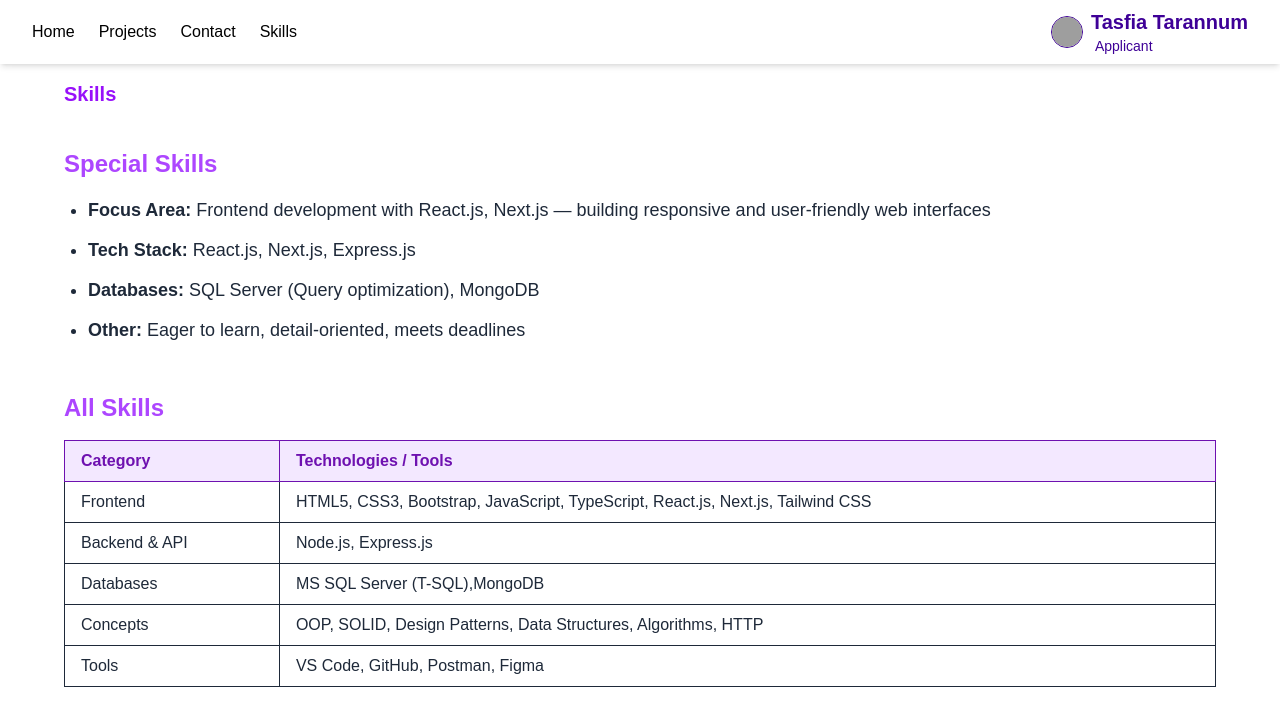
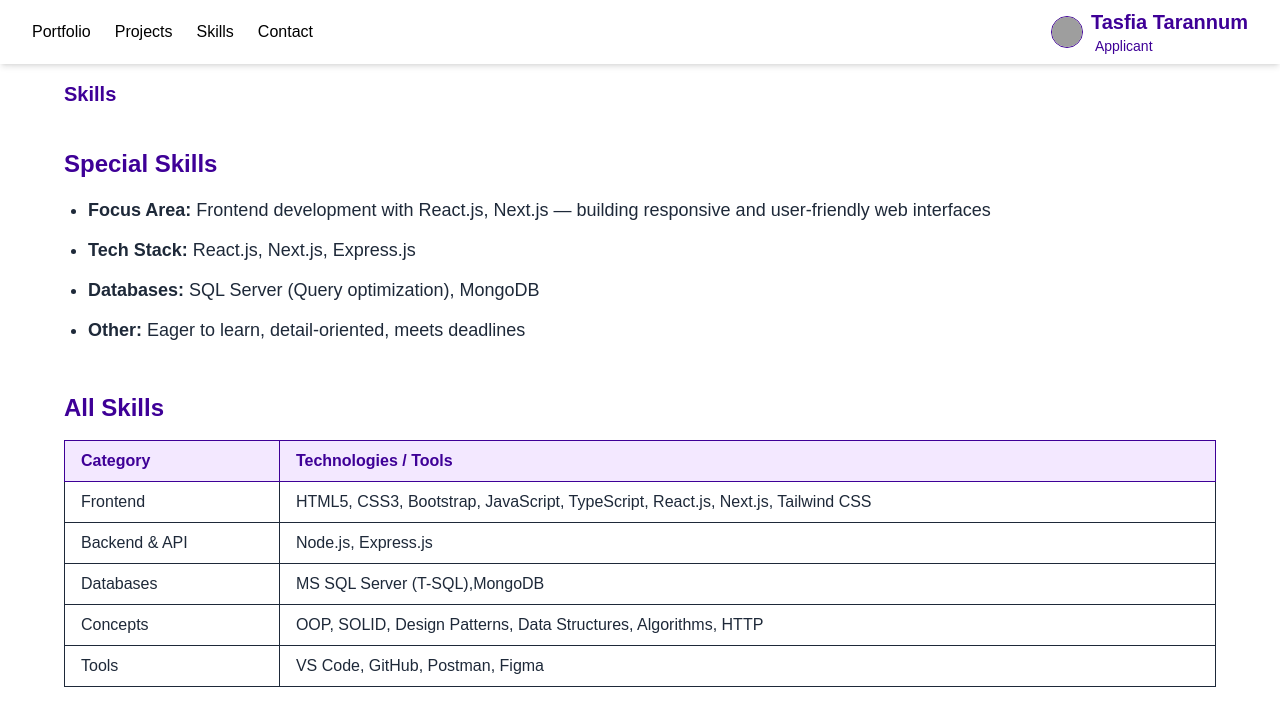
Before and after one commit to tarannumtasfia/dashboard, a Next.js app: page /skills in a window 1280 px wide. Shown: the top 726 px of the page. Built offline with nearby package versions, Linux system fonts and the light colour scheme; grey boxes are pictures that could not be loaded.

Commit message:
commited

```diff
--- a/src/app/components/Navbar.js
+++ b/src/app/components/Navbar.js
@@ -18,7 +18,7 @@ export default function Navbar() {
               href="/"
               className="hover:text-indigo-600 font-medium text-black"
             >
-              Home
+              Portfolio
             </Link>
             <Link
               href="/projects"
@@ -26,17 +26,18 @@ export default function Navbar() {
             >
               Projects
             </Link>
+
+            <Link
+              href="/skills"
+              className="hover:text-indigo-600 font-medium text-black"
+            >
+              Skills
+            </Link>
             <Link
               href="/contact"
               className="hover:text-indigo-600 font-medium text-black"
             >
               Contact
-            </Link>
-            <Link
-              href="/skills"
-              className="hover:text-indigo-600 font-medium text-black"
-            >
-              Skills
             </Link>
           </div>
 
@@ -79,7 +80,7 @@ export default function Navbar() {
               onClick={() => setIsOpen(false)}
               className="w-full text-left px-4 py-2 rounded-lg text-gray-900 font-bold hover:bg-indigo-50 hover:text-indigo-700 transition"
             >
-              Home
+              Portfolio
             </Link>
             <Link
               href="/projects"
@@ -88,6 +89,14 @@ export default function Navbar() {
             >
               Projects
             </Link>
+
+            <Link
+              href="/skills"
+              onClick={() => setIsOpen(false)}
+              className="w-full text-left px-4 py-2 rounded-lg text-gray-900 font-bold hover:bg-indigo-50 hover:text-indigo-700 transition"
+            >
+              Skills
+            </Link>
             <Link
               href="/contact"
               onClick={() => setIsOpen(false)}
@@ -95,13 +104,6 @@ export default function Navbar() {
             >
               Contact
             </Link>
-            <Link
-              href="/skills"
-              onClick={() => setIsOpen(false)}
-              className="w-full text-left px-4 py-2 rounded-lg text-gray-900 font-bold hover:bg-indigo-50 hover:text-indigo-700 transition"
-            >
-              Skills
-            </Link>
           </div>
         )}
       </div>
--- a/src/app/skills/page.js
+++ b/src/app/skills/page.js
@@ -4,11 +4,11 @@ export default function SkillsPage() {
   return (
     <main className="min-h-screen bg-white px-6 py-12 pt-20 text-gray-800">
       <section className="max-w-6xl mx-auto">
-        <h1 className="text-xl font-bold text-purple-600 mb-10">Skills</h1>
+        <h1 className="text-xl font-bold text-[#3e0097] mb-10">Skills</h1>
 
         {/* Special Skills Section */}
         <div className="mb-12">
-          <h2 className="text-2xl font-semibold text-purple-500 mb-4">Special Skills</h2>
+          <h2 className="text-2xl font-semibold text-[#3e0097] mb-4">Special Skills</h2>
           <ul className="space-y-3 list-disc pl-6 text-lg">
             <li><strong>Focus Area:</strong> Frontend development with React.js, Next.js — building responsive and user-friendly web interfaces</li>
             <li><strong>Tech Stack:</strong> React.js, Next.js, Express.js</li>
@@ -20,10 +20,10 @@ export default function SkillsPage() {
 
         {/* All Skills Table */}
         <div>
-          <h2 className="text-2xl font-semibold text-purple-500 mb-4">All Skills</h2>
+          <h2 className="text-2xl font-semibold text-[#3e0097] mb-4">All Skills</h2>
           <div className="overflow-x-auto">
             <table className="min-w-full border border-gray-300 text-left">
-              <thead className="bg-purple-100 text-purple-800">
+              <thead className="bg-purple-100 text-[#3e0097]">
                 <tr>
                   <th className="py-2 px-4 border">Category</th>
                   <th className="py-2 px-4 border">Technologies / Tools</th>
```
